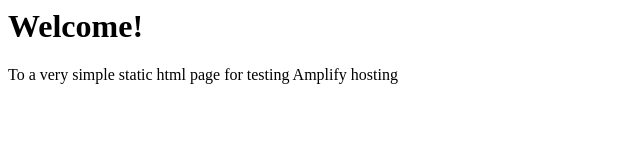
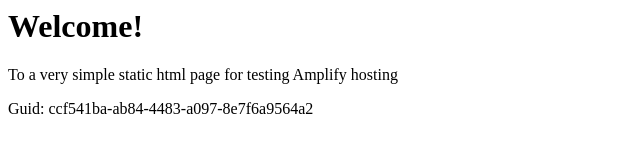
Before and after one commit to aws-aemilia-sfo/Github-PR-Commit-Integration-Test-DoNotTouch-Gith-OKSLNVO2-v1-prod-us-west-1, a website: page src/index.html in a window 1280 px wide. Shown: the whole page, without its empty margins (0-640 px from the left). Drawn offline with Linux system fonts and the light colour scheme.

Commit message:
commit from integ tests

```diff
--- a/src/index.html
+++ b/src/index.html
@@ -1,3 +1,5 @@
+
+
 <html lang="en">
 
 <head>
@@ -10,6 +12,6 @@
 <body>
     <h1>Welcome!</h1>
     <p>To a very simple static html page for testing Amplify hosting</p>
-</body>
+    <p>Guid: ccf541ba-ab84-4483-a097-8e7f6a9564a2</p></body>
 
 </html>
```
